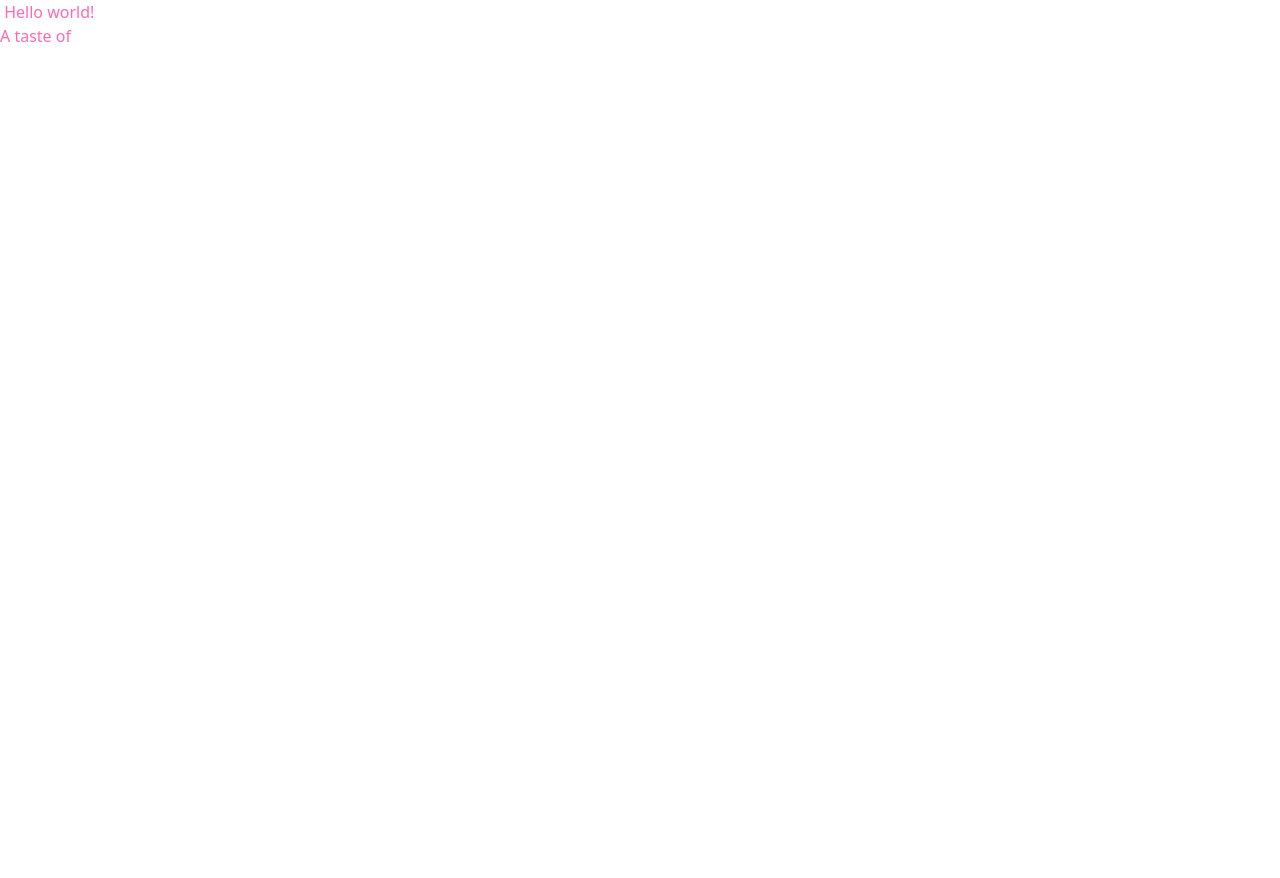
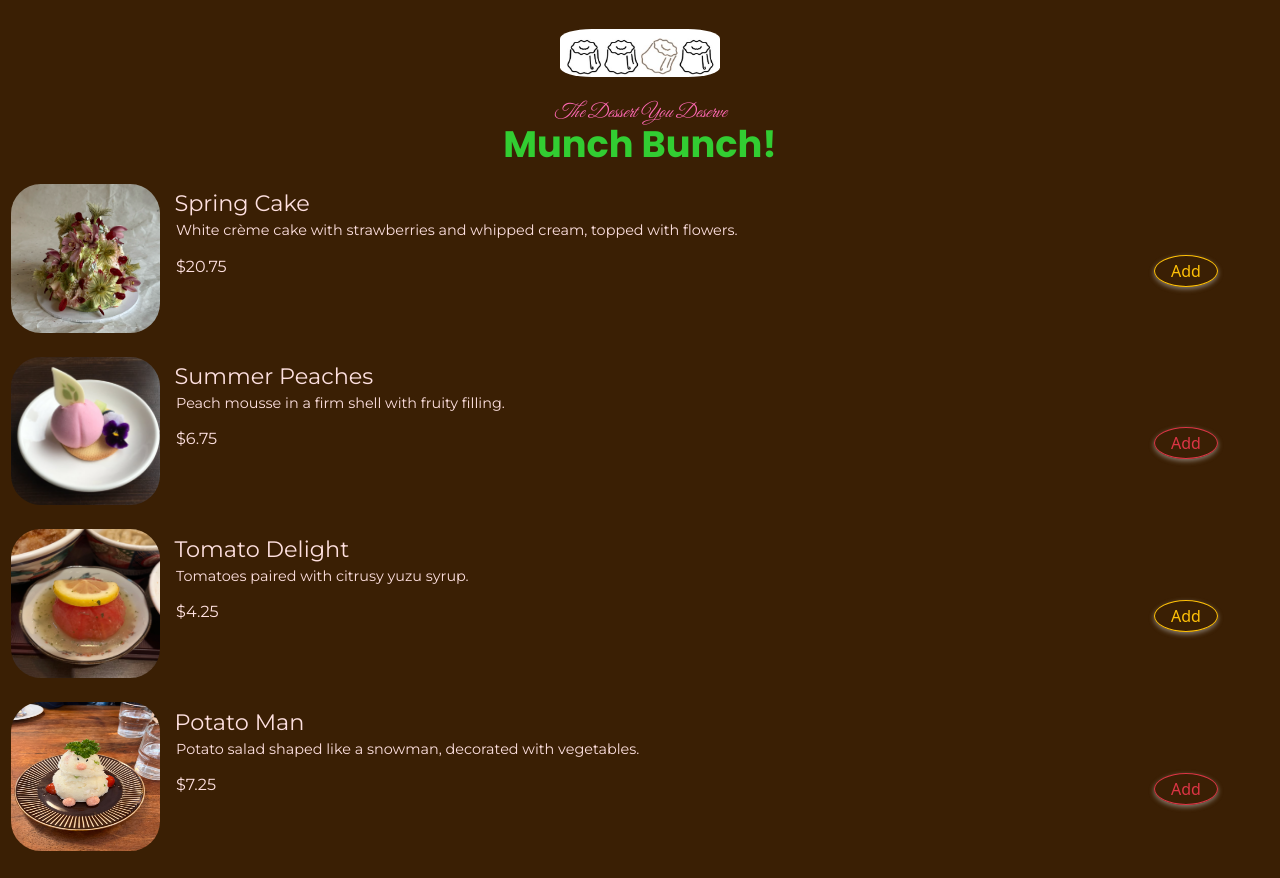
Before and after one commit to makyra/cs378-p1, a plain HTML site: page index.html in a window 1280 px wide. Before the commit the page ends 800 px from the top, so only its background shows below. Drawn offline with nearby package versions, Linux system fonts and the light colour scheme.

Commit message:
version that fulfills all requirements done

```diff
--- a/index.html
+++ b/index.html
@@ -10,14 +10,79 @@
 
     <!-- Import your style.css stylesheet -->
     <link rel="stylesheet" href="style.css">
+    <!-- Importing fonts from Google -->
+    <link href="https://fonts.googleapis.com/css2?family=Montserrat:wght@400;700&display=swap" rel="stylesheet">
+    <link href="https://fonts.googleapis.com/css2?family=Great+Vibes&display=swap" rel="stylesheet">
+    <link href="https://fonts.googleapis.com/css2?family=Poppins:wght@700&display=swap" rel="stylesheet">
 
   </head>
   <!-- Implement below this point -->
-  <img>
-    Hello world!
-  </img>
-  <header>
-    A taste of
-  </header>
-  </html>
+  <body>
+    <div
+      <div class="logo-container">
+        <img class="logo" src="logo.png" alt="Logo Pic">
+      </div>
+      <h1 class="phrase">
+        The Dessert You Deserve
+      </h1 class="phrase">
+      <header>
+        Munch Bunch!
+      </header>
+
+    </div>
+    <div class="container-fluid">
+      <div class="flexContainer menu">
+        <div class="imageBox">
+          <img src="cake1.png" alt="Spring Cake">
+        </div>
+        <div class="description">
+          <h1>Spring Cake</h1>
+          <p class="foodDesc">White crème cake with strawberries and whipped cream, topped with flowers.</p>
+          <div class="flexContainer">
+            <p>$20.75</p>
+            <button type="button" class="btn btn-outline-warning btn-circle">Add</button>
+          </div>
+        </div>
+      </div>
+      <div class="flexContainer menu">
+        <div class="imageBox">
+          <img src="cake2.png" alt="Summer Peaches">
+        </div>
+        <div class="description">
+          <h1>Summer Peaches</h1>
+          <p class="foodDesc">Peach mousse in a firm shell with fruity filling.</p>
+          <div class="flexContainer">
+            <p>$6.75</p>
+            <button type="button" class="btn btn-outline-danger btn-circle">Add</button>
+          </div>
+        </div>
+      </div>
+      <div class="flexContainer menu">
+        <div class="imageBox">
+          <img src="cake3.jpg" alt="Tomato Delight">
+        </div>
+        <div class="description">
+          <h1>Tomato Delight</h1>
+          <p class="foodDesc">Tomatoes paired with citrusy yuzu syrup.</p>
+          <div class="flexContainer">
+            <p>$4.25</p>
+            <button type="button" class="btn btn-outline-warning btn-circle">Add</button>
+          </div>
+        </div>
+      </div>
+      <div class="flexContainer menu">
+        <div class="imageBox">
+          <img src="cake4.jpg" alt="Potato Man">
+        </div>
+        <div class="description">
+          <h1>Potato Man</h1>
+          <p class="foodDesc">Potato salad shaped like a snowman, decorated with vegetables.</p>
+          <div class="flexContainer">
+            <p>$7.25</p>
+            <button type="button" class="btn btn-outline-danger btn-circle">Add</button>
+          </div>
+        </div>
+      </div>
+    </div>
+  </body>
 </html>
--- a/style.css
+++ b/style.css
@@ -1,3 +1,125 @@
+html, body {
+    height: 100vh;
+    height: calc(var(--vh, 1vh) * 100);
+}
+
 body {
+    background-color: #3A1F04;
+}
+
+.logo-container {
+    display: flex;
+    justify-content: center;
+    align-items: center;
+    margin-top: 1.3rem;
+    margin-bottom: 1.1rem;
+    height: 8vh;
+}
+
+.logo {
+    width: 10rem;
+    height: 3rem;
+}
+
+header {
+    color: #32CD32;
+    text-align: center;
+    font-size: 2.3rem;
+    font-family: "Poppins", sans-serif;
+    margin-bottom: 0.5rem;
+}
+
+.phrase {
+    font-family: 'Great Vibes', sans-serif;
+    font-size: 1.2rem;
+    font-style: italic;
+    text-align: center;
     color: hotpink;
+    margin: 0;
 }
+
+.phrase + header {
+    margin-top: -0.5rem;
+}
+
+.container-fluid {
+    padding: 0.2rem;
+}
+
+.menu {
+    display: flex;
+    margin: 0.5rem;
+    margin-bottom: 1.5rem;
+    width: 100%;
+}
+
+.flexContainer{
+    display: flex;
+    flex-direction: row;
+    gap: 1rem;
+    width: 100%;
+    margin-top: auto;
+}
+
+.imageBox {
+    display: flex;
+    align-items: center;
+    justify-content: center;
+}
+
+.description {
+    flex: 1;
+    justify-content: space-between;
+    padding-right: 0.75rem;
+    }
+
+h1 {
+    font-family: 'Montserrat', sans-serif;
+    font-size: 1.4rem;
+    margin-top: 0.4rem;
+    margin-bottom: 0.2rem;
+    margin-left: -0.1rem;
+}
+
+p {
+    font-family: 'Montserrat', sans-serif;
+}
+
+.foodDesc{
+    margin-right: 0.3rem;
+    margin-bottom: 0.8rem;
+    font-size: 0.9rem;
+    max-width: 90%;
+    word-wrap: break-word;
+    overflow-wrap: break-word;
+    white-space: normal;
+}
+
+div {
+    color: #FEE0E0;
+}
+
+img {
+    width: 9.3rem;
+    height: 9.3rem;
+    border-radius: 20%;
+}
+
+.btn-circle {
+    width: 4.0rem;
+    height: 2.0rem;
+    font-size: 1.0rem;
+    padding: 0;
+    border-radius: 50%;
+    text-align: center;
+    justify-content: center;
+    align-items: center;
+}
+
+button {
+    display: block;
+    margin-left: auto;
+    margin-right: 5%;
+    box-shadow: rgba(213, 217, 217, .5) 0 2px 5px 0;
+    border: 1px solid #FEE0E0;
+}
```
Also changed, not shown: cake1.png (added), cake2.png (added), cake3.jpg (added), cake4.jpg (added), logo.png (added).
